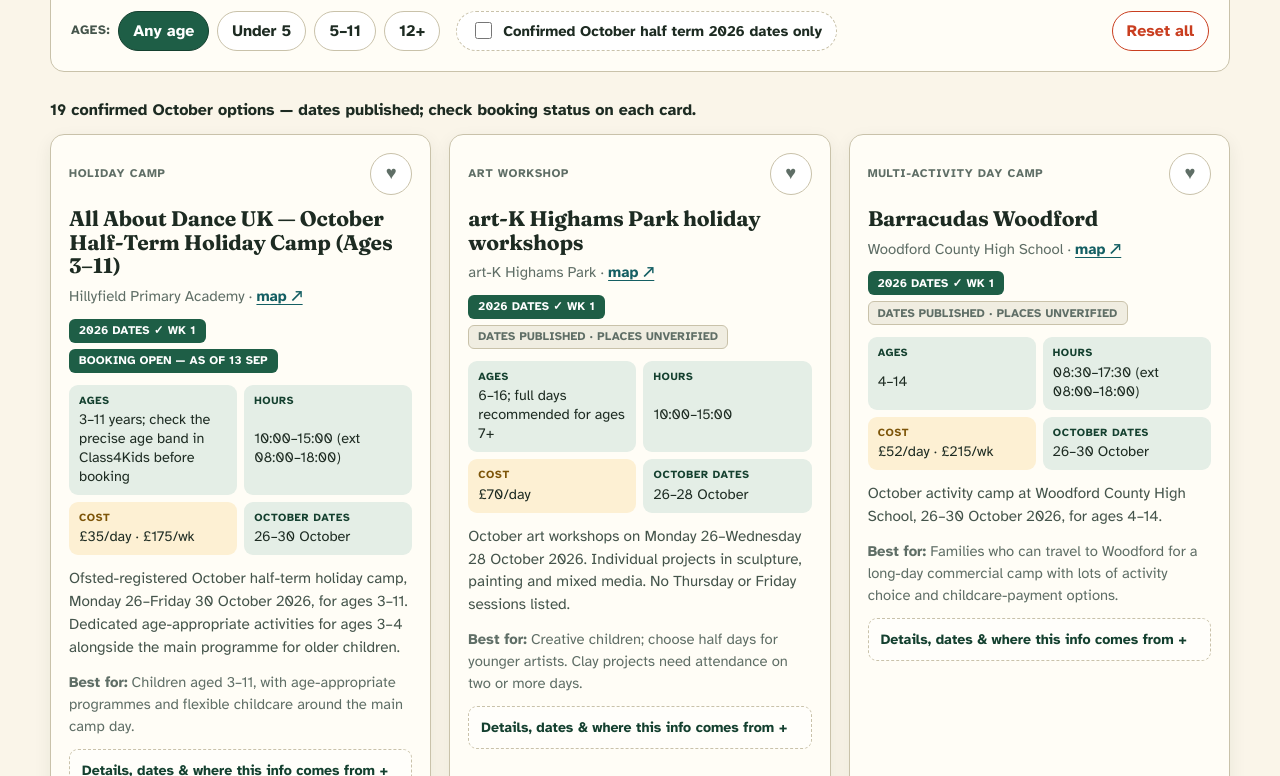
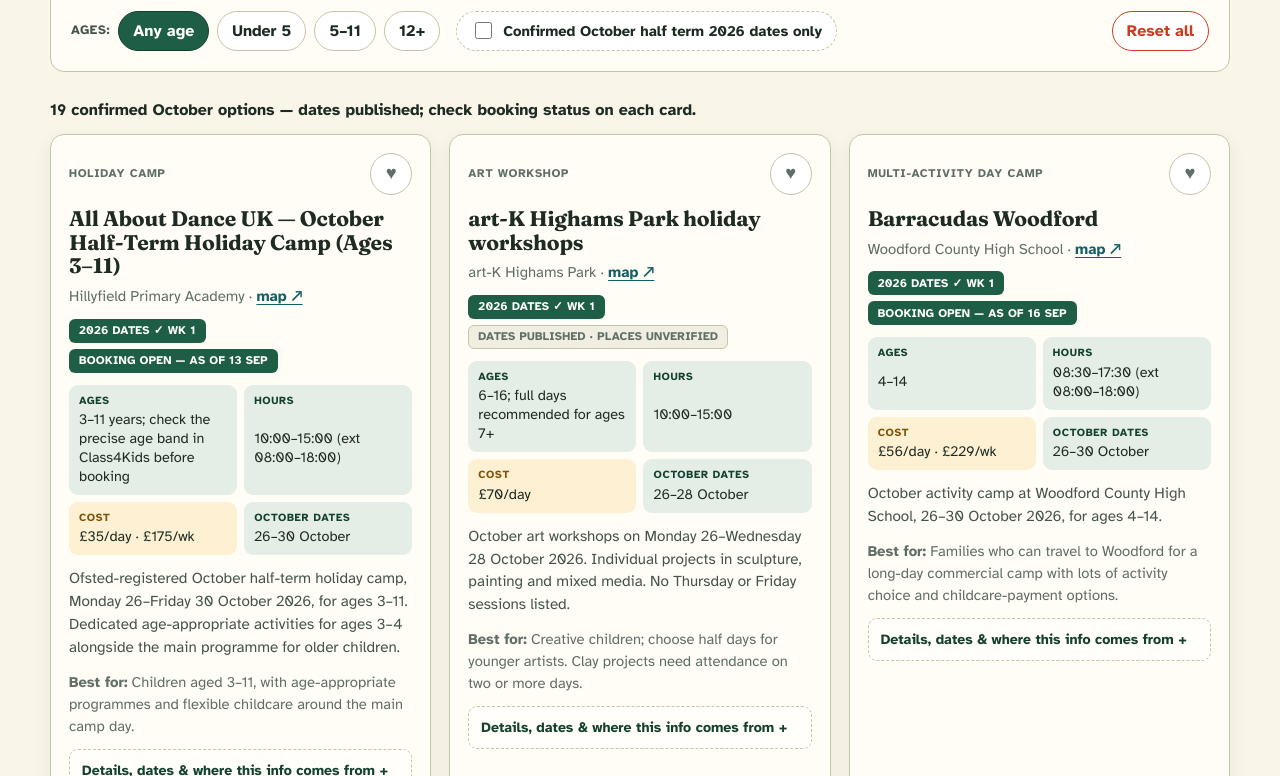
Before and after one commit to leathalobaidi/kidsorted, a plain HTML site: page index.html in a window 1280 px wide. Shown: the part 2024-2800 px from the top of the page. Drawn offline with Linux system fonts and the light colour scheme.

Commit message:
Refresh Barracudas October prices and Petite workshop venues

```diff
--- a/assets/camps.js
+++ b/assets/camps.js
@@ -1,5 +1,5 @@
 window.E17_DIRECTORY = {
-  "updated": "2026-09-15",
+  "updated": "2026-09-16",
   "providers": [
     {
       "id": "all-about-dance",
@@ -64,7 +64,7 @@
     },
     {
       "id": "barracudas-woodford",
-      "checkedOn": "2026-09-05",
+      "checkedOn": "2026-09-16",
       "name": "Barracudas Woodford",
       "kind": "Multi-activity day camp",
       "area": "Woodford Green",
@@ -89,19 +89,25 @@
         "Paid"
       ],
       "hours": "8:30am–5:30pm; optional 8am–6pm",
-      "price": "October listing: £215/week or £52 for an individual day; confirm current offer",
+      "price": "£56/day or £229 for 26–30 October; promotional rates may change, extras cost more",
       "summary": "October activity camp at Woodford County High School, 26–30 October 2026, for ages 4–14.",
       "goodFor": "Families who can travel to Woodford for a long-day commercial camp with lots of activity choice and childcare-payment options.",
-      "booking": "Check current October prices and spaces through Barracudas.",
-      "confidence": "October source checked 5 September 2026",
+      "booking": "October full-week and individual days shown available; use the Woodford October booking page.",
+      "confidence": "Live October prices and availability verified 16 September 2026",
       "source": {
         "label": "Barracudas Woodford official camp page",
         "url": "https://www.barracudas.co.uk/camps/woodford/"
       },
       "lastCheck": {
-        "date": "2026-09-13",
-        "status": "checked",
-        "note": "Source text compared with 11 September audit; no material October change established. Earlier verified details retained."
+        "date": "2026-09-16",
+        "status": "confirmed",
+        "note": "Live Woodford Prices & Availability dialog: 26–30 October 2026, £229/full week, £56 each day, all available. Replaces earlier £215/£52 rates. Headline daily-equivalent arithmetic is inconsistent; used explicit ticket totals."
+      },
+      "bookingUrl": "https://www.barracudas.co.uk/bookings/woodford?season=october",
+      "availability": {
+        "status": "open",
+        "asOf": "2026-09-16",
+        "note": "Prices & Availability shows the full week and every day 26–30 October available. Confirm final price and extras before payment."
       }
     },
     {
@@ -1406,7 +1412,7 @@
     },
     {
       "id": "petite-productions",
-      "checkedOn": "2026-09-15",
+      "checkedOn": "2026-09-16",
       "name": "Petite Productions — October Wicked Wonderland Workshops",
       "kind": "Musical theatre holiday workshop",
       "area": "Highams Park / Walthamstow",
@@ -1415,8 +1421,8 @@
         "Walthamstow",
         "Chingford"
       ],
-      "venue": "Highams Park and Blackhorse Road venues",
-      "address": "Highams Park and Blackhorse Road, Walthamstow; exact October venue address to confirm at booking",
+      "venue": "Highams Park Baptist Church or Harmony Hall (Blackhorse Road workshop)",
+      "address": "Highams Park: 129 Cavendish Road, E4 9NH. Blackhorse Road workshop: Harmony Hall, 10 Truro Road, E17 7BY.",
       "ageMin": 4,
       "ageMax": 13,
       "ageLabel": "4–13 years, grouped by age",
@@ -1430,34 +1436,34 @@
         "Paid"
       ],
       "hours": "9am–4pm, Monday–Friday",
-      "price": "October ticket prices to confirm; full-week and three-day options advertised",
+      "price": "£225/five days or £135/three days; two siblings £405/five days (no three-day sibling discount)",
       "summary": "Descendants Wicked Wonderland musical theatre workshops, Monday 26–Friday 30 October 2026. Songs, choreography, script writing, crafts, cooking and an end-of-week showcase.",
       "goodFor": "Children aged 4–13 who enjoy musical theatre and creative activities.",
-      "booking": "October workshops advertised as booking now at Highams Park and Blackhorse Road. Confirm the exact venue, ticket price and three-day choices in Bookwhen. Childcare vouchers and tax-free childcare are not accepted.",
-      "confidence": "October 2026 dates, age range and hours verified on official workshop page; prices, addresses and remaining places unresolved",
+      "booking": "Both October Bookwhen listings offer five-day and three-day tickets. Three consecutive days are strongly recommended; confirm your chosen days with the provider. Blackhorse Road workshop has moved to Harmony Hall during church renovations. Childcare vouchers and tax-free childcare are not accepted.",
+      "confidence": "October prices, both venue addresses and available ticket options verified in Bookwhen, 16 September 2026",
       "source": {
         "label": "Petite Productions holiday workshops",
         "url": "https://www.petiteproductions.co.uk/workshops"
       },
       "secondarySources": [
         {
-          "label": "Highams Park October booking",
-          "url": "https://bookwhen.com/petiteproductions#focus=ev-sl7ew-20261026000000"
+          "label": "Highams Park October tickets",
+          "url": "https://bookwhen.com/petiteproductions/e/ev-sl7ew-20261026000000"
         },
         {
-          "label": "Blackhorse Road October booking",
-          "url": "https://bookwhen.com/petiteproductions#focus=ev-s06ft-20261026000000"
-        }
-      ],
-      "lastCheck": {
-        "date": "2026-09-15",
+          "label": "Blackhorse Road October tickets — Harmony Hall",
+          "url": "https://bookwhen.com/petiteproductions/e/ev-s06ft-20261026000000"
+        }
+      ],
+      "lastCheck": {
+        "date": "2026-09-16",
         "status": "confirmed",
-        "note": "Official page explicitly lists 26–30 October 2026, ages 4–13 and 9–16. Bookwhen announces October booking open; detail navigation could not complete because automatic approval review timed out. Do not interpret fully booked after-school pickup as a camp status."
+        "note": "Bookwhen events sl7ew and s06ft verify 26–30 October 2026, ages 4–13, 9–16; £225 five days, £135 three days, £405 two siblings/full week. Highams Park Baptist Church E4 9NH; Blackhorse workshop now Harmony Hall E17 7BY. Tickets offered; none added."
       },
       "availability": {
-        "status": "unknown",
-        "asOf": "2026-09-15",
-        "note": "Provider and Bookwhen announce October booking open. Individual October ticket capacity could not be checked."
+        "status": "open",
+        "asOf": "2026-09-16",
+        "note": "Both venue listings offer Add to basket for five-day, three-day and sibling tickets; exact remaining capacity is not displayed."
       }
     },
     {
--- a/assets/planner-data.js
+++ b/assets/planner-data.js
@@ -1,5 +1,5 @@
 window.E17_PLANNER = {
-  "updated": "2026-09-15",
+  "updated": "2026-09-16",
   "keyDates": {
     "lastSchoolDay": {
       "iso": "2026-10-23",
@@ -233,12 +233,12 @@
       "weeks": [
         1
       ],
-      "weeksBasis": "Provider lists 26–30 October 2026; checked 5 September 2026.",
+      "weeksBasis": "Live October availability dialog verifies 26–30 October 2026, with full-week and daily places shown on 16 September.",
       "price": {
-        "day": 52,
-        "week": 215
+        "day": 56,
+        "week": 229
       },
-      "priceBasis": "Provider October listing shows £215/week and £52 individual days; promotional prices can change.",
+      "priceBasis": "Live October ticket totals checked 16 September: £56/day or £229/full week. Promotional rates may change; extended hours and extras are additional.",
       "hours": {
         "start": "08:30",
         "end": "17:30",
@@ -401,14 +401,17 @@
       "weeks": [
         1
       ],
-      "weeksBasis": "26–30 October 2026 verified on official workshop page, 15 September. Full week shown here; three-day ticket choices and venue details must be confirmed with provider.",
+      "weeksBasis": "26–30 October 2026 verified in both Bookwhen listings, 16 September. Planner represents five-day ticket; choose venue and confirm any three-day arrangement directly.",
       "fullWeekOnly": true,
       "hours": {
         "start": "09:00",
         "end": "16:00"
       },
       "coverage": "standard",
-      "priceBasis": "October prices not yet verified. Three-day tickets advertised, but exact permitted combinations are not verified; planner conservatively represents the full week."
+      "priceBasis": "£225/full week. A separate three-day ticket costs £135; three consecutive days are recommended. Planner currently represents the five-day ticket only. Two-sibling full-week ticket £405 must be booked directly; no sibling discount on three-day tickets.",
+      "price": {
+        "week": 225
+      }
     },
     "ryan-fc-girls": {
       "weeks": [
--- a/index.html
+++ b/index.html
@@ -55,7 +55,7 @@
       </nav>
 
       <div class="hero-content" id="top">
-        <p class="eyebrow">Walthamstow &amp; nearby · October half term 2026 · 26–30 October · refreshed 15 September 2026</p>
+        <p class="eyebrow">Walthamstow &amp; nearby · October half term 2026 · 26–30 October · refreshed 16 September 2026</p>
         <h1>October half term, <em>sorted.</em></h1>
         <p class="hero-copy">
           Plan cover for 26–30 October with local camps and a budget calculator.
@@ -442,7 +442,7 @@
         Built as a local parent-facing planning aid. Prices, dates and places
         change fast in camp season — always confirm dates, eligibility,
         Ofsted/registration status, SEND support and prices with the provider
-        before booking. October listings were refreshed on 15 September 2026. Daily checks review every provider; each card records its latest check and any unresolved details. Unconfirmed provider details retain their earlier verification dates. Your plan, shortlist and ticks are stored only in
+        before booking. October listings were refreshed on 16 September 2026. Daily checks review every provider; each card records its latest check and any unresolved details. Unconfirmed provider details retain their earlier verification dates. Your plan, shortlist and ticks are stored only in
         this browser. Visitor numbers are counted with Cloudflare's cookieless,
         privacy-friendly analytics — no personal data, and nothing about your plan.
       </p>
```
